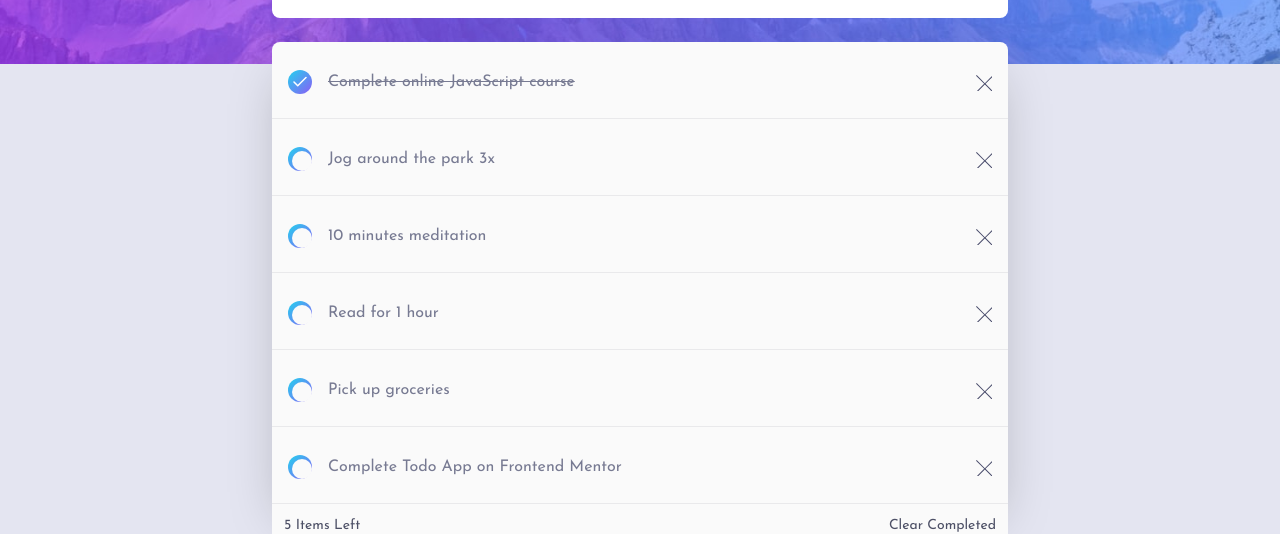
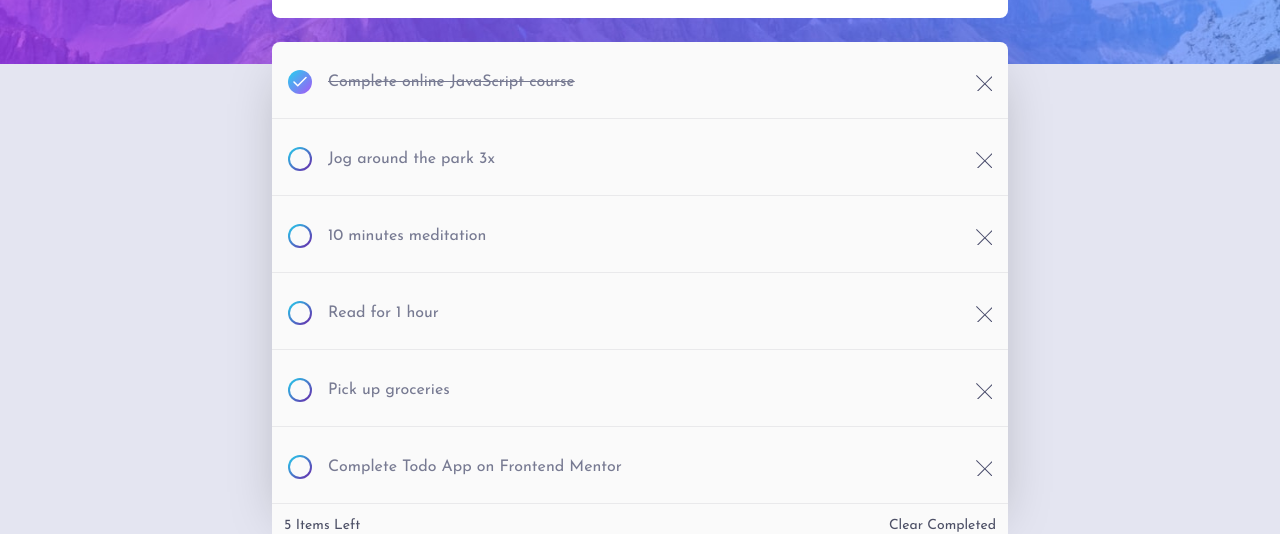
Before and after one commit to faroeq33/todoapp, a React (Vite) app: page / in a window 1280 px wide. Shown: the part 176-710 px from the top of the page. Built offline with nearby package versions, Linux system fonts and the light colour scheme.

Commit message:
Redo checkbox styling

```diff
--- a/src/components/custom-ui/Checkbox.tsx
+++ b/src/components/custom-ui/Checkbox.tsx
@@ -2,6 +2,7 @@ import { AnimatePresence, motion } from "framer-motion";
 import { Check, Circle } from "lucide-react";
 import CustomCircle from "./CustomCircle";
 import { darkmodeBg, todoBg } from "../features/darkmode/colorStyles";
+import { CSSProperties } from "react";
 
 export type CheckboxProps = {
   disabled?: boolean;
@@ -36,7 +37,7 @@ const Checkbox = ({ checked, ...props }: CheckboxProps) => (
 const CheckedIcon = () => {
   return (
     <div className="relative">
-      <CustomCircle className="absolute top-0 z-0 w-6 h-6 rounded-full bg-gradient-to-br from-cyan-400 to-violet-500" />
+      <CustomCircle className="absolute top-0 z-0 w-6 h-6 rounded-full bg-gradient-to-br from-cyan-400 to-purple-500" />
       <Check
         className="absolute z-50 w-[18px] h-[18px] top-[3px] text-white left-[3px] "
         strokeWidth={2}
@@ -46,11 +47,24 @@ const CheckedIcon = () => {
 };
 
 const UncheckedIcon = () => {
+  const squareSize = "24px";
+  const secondSquareSize = "20px";
+
   return (
     <div className="relative">
-      <CustomCircle className="absolute top-0 z-0 w-6 h-6 rounded-full bg-gradient-to-br from-cyan-400 to-violet-500" />
       <CustomCircle
-        className={`absolute top-[0.25rem] left-[0.25rem] z-1 w-5 h-5 ${todoBg} ${darkmodeBg} rounded-full`}
+        className="absolute top-0 z-0 rounded-full bg-gradient-to-br from-cyan-400 to-purple-800"
+        style={{
+          width: squareSize,
+          height: squareSize,
+        }}
+      />
+      <CustomCircle
+        className={`absolute top-[2px] left-[2px] z-1 w-[20px] h-[w-[20px] rounded-full ${todoBg} ${darkmodeBg} `}
+        style={{
+          width: secondSquareSize,
+          height: secondSquareSize,
+        }}
       />
       {/* <Circle /> */}
     </div>
```
